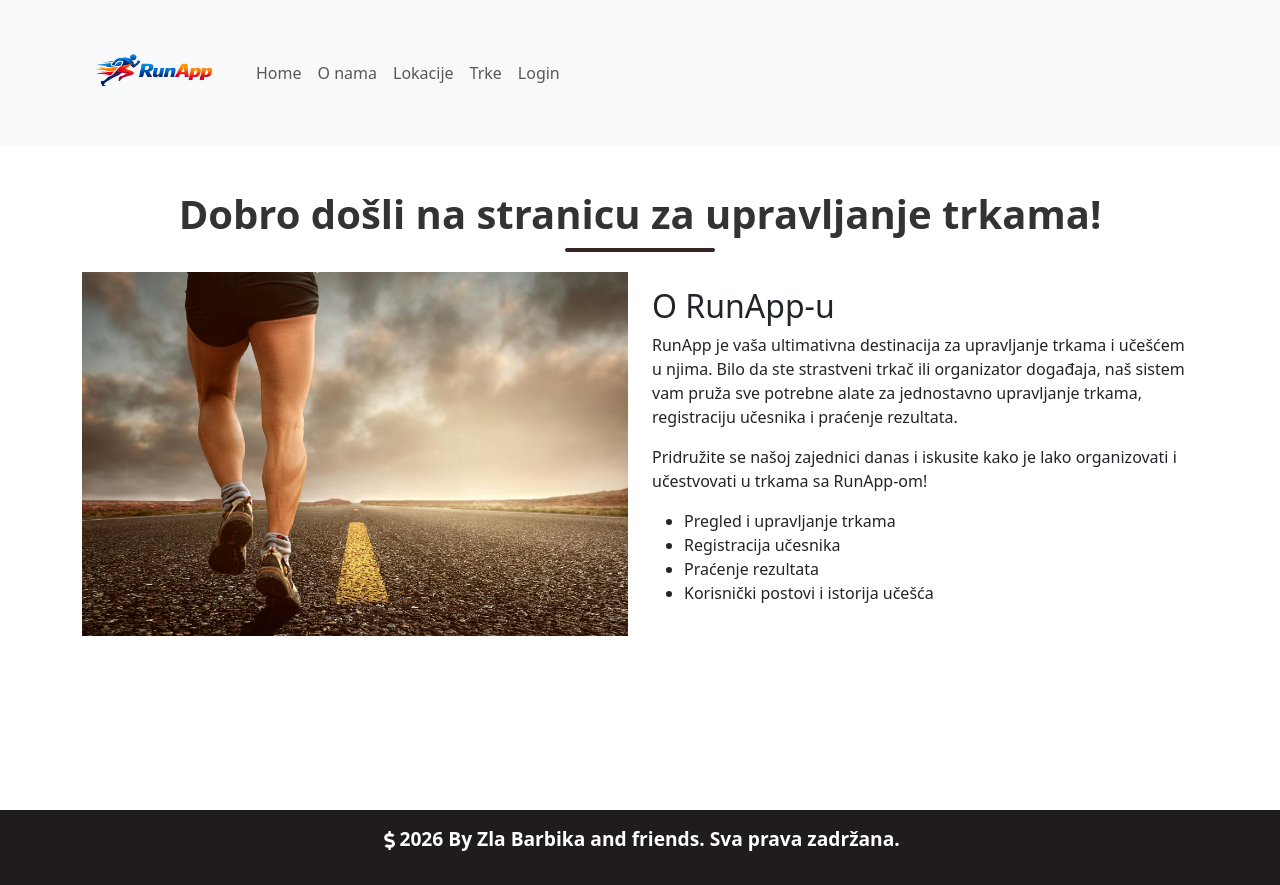
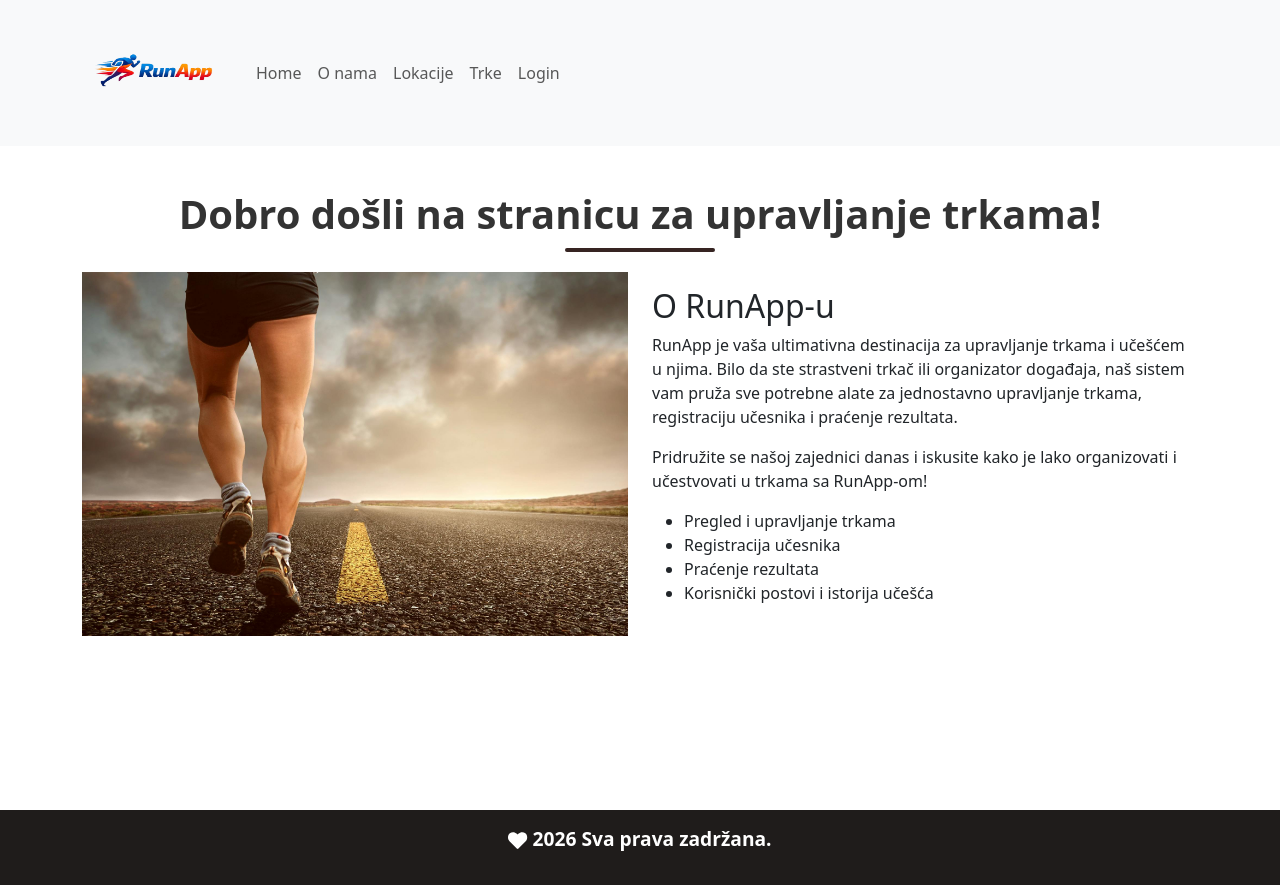
Before and after one commit to elab-development/internet-tehnologije-2025-partnerizatrcanje_20220478, a React (Create React App) app in the folder client/: page / in a window 1280 px wide. Built offline with nearby package versions, Linux system fonts and the light colour scheme.

Commit message:
Promena futera

```diff
--- a/client/src/komponente/Footer.jsx
+++ b/client/src/komponente/Footer.jsx
@@ -6,7 +6,7 @@ const Footer = () => {
     return (
         <>
             <footer>
-                <p> <FaDollarSign />{year}  By Zla Barbika and friends. Sva prava zadržana.</p>
+                <p> <FaHeart /> {year} Sva prava zadržana.</p>
             </footer>
         </>
     );
```
